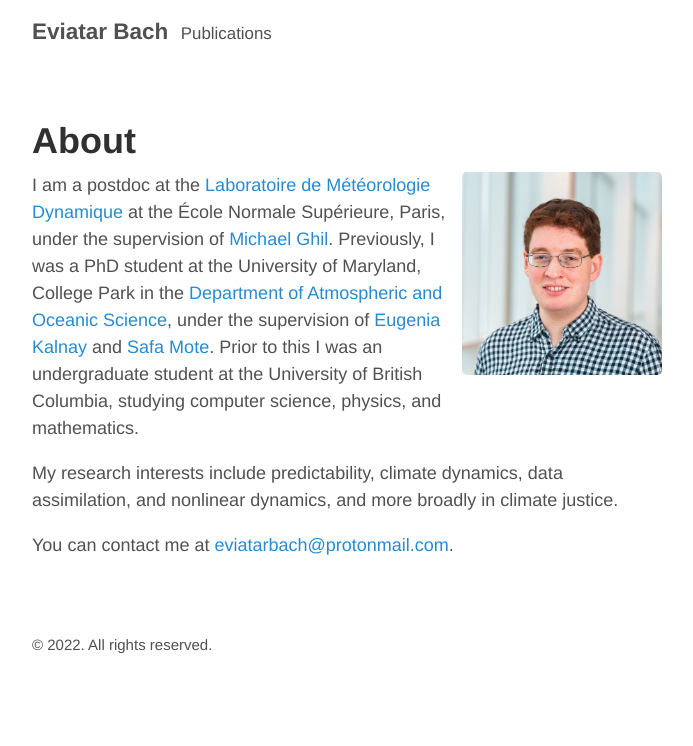
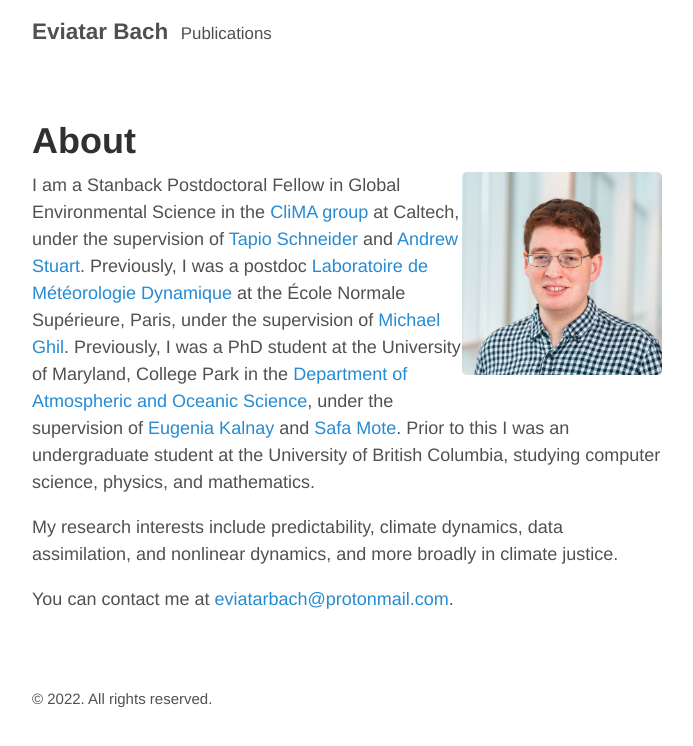
Before and after one commit to eviatarbach/website_old, a Jekyll site: the page built from index.md, in a window 1280 px wide. Shown: the top 746 px of the page, without its empty margins (293-986 px from the left). Built offline with Jekyll 4.4.1, drawn with Linux system fonts in a browser that asks for light colours.

Commit message:
Update index.md

```diff
--- a/index.md
+++ b/index.md
@@ -3,7 +3,7 @@ layout: page
 title: About
 ---
 ![Eviatar Bach](/assets/headshot.JPG){:width="200px" .align-right}
-I am a postdoc at the <a href="https://www.lmd.jussieu.fr/">Laboratoire de Météorologie Dynamique</a> at the École Normale Supérieure, Paris, under the supervision of <a href="https://dept.atmos.ucla.edu/tcd/people/michael-ghil">Michael Ghil</a>. Previously, I was a PhD student at the University of Maryland, College Park in the <a href="https://www.atmos.umd.edu/">Department of Atmospheric and Oceanic Science</a>, under the supervision of <a href="http://www.atmos.umd.edu/~ekalnay/">Eugenia Kalnay</a> and <a href="https://orcid.org/0000-0001-5905-3842">Safa Mote</a>. Prior to this I was an undergraduate student at the University of British Columbia, studying computer science, physics, and mathematics.
+I am a Stanback Postdoctoral Fellow in Global Environmental Science in the <a href="https://clima.caltech.edu/">CliMA group</a> at Caltech, under the supervision of <a href="https://climate-dynamics.org/people/tapio-schneider/">Tapio Schneider</a> and <a href="http://stuart.caltech.edu/">Andrew Stuart</a>. Previously, I was a postdoc <a href="https://www.lmd.jussieu.fr/">Laboratoire de Météorologie Dynamique</a> at the École Normale Supérieure, Paris, under the supervision of <a href="https://dept.atmos.ucla.edu/tcd/people/michael-ghil">Michael Ghil</a>. Previously, I was a PhD student at the University of Maryland, College Park in the <a href="https://www.atmos.umd.edu/">Department of Atmospheric and Oceanic Science</a>, under the supervision of <a href="http://www.atmos.umd.edu/~ekalnay/">Eugenia Kalnay</a> and <a href="https://orcid.org/0000-0001-5905-3842">Safa Mote</a>. Prior to this I was an undergraduate student at the University of British Columbia, studying computer science, physics, and mathematics.
 
 My research interests include predictability, climate dynamics, data assimilation, and nonlinear dynamics, and more broadly in climate justice.
 
```
